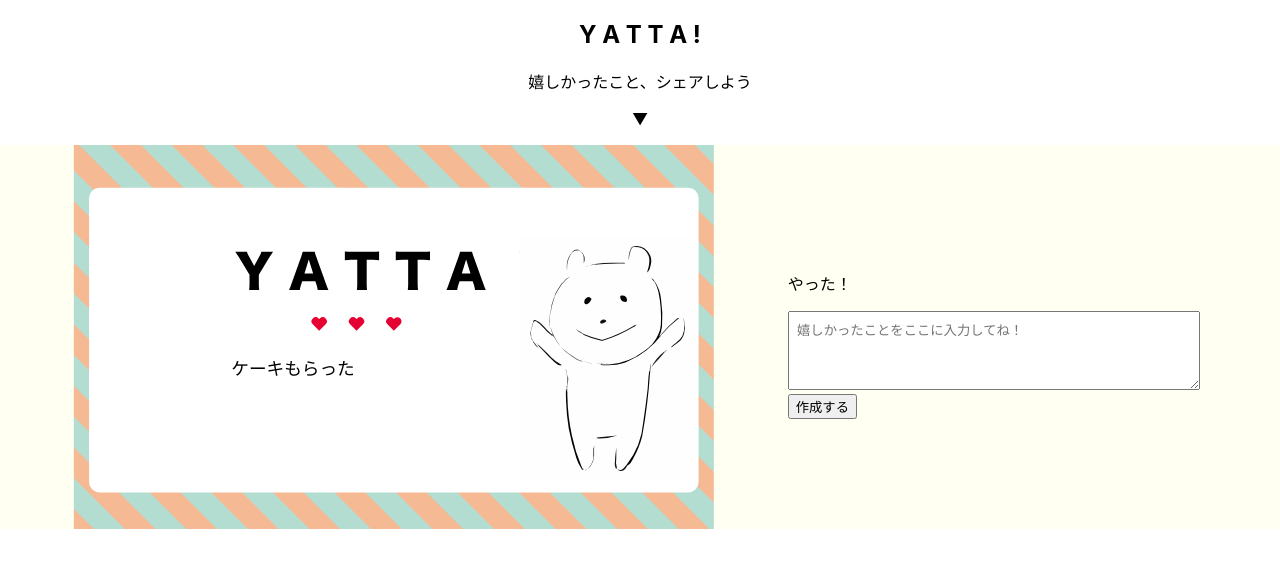
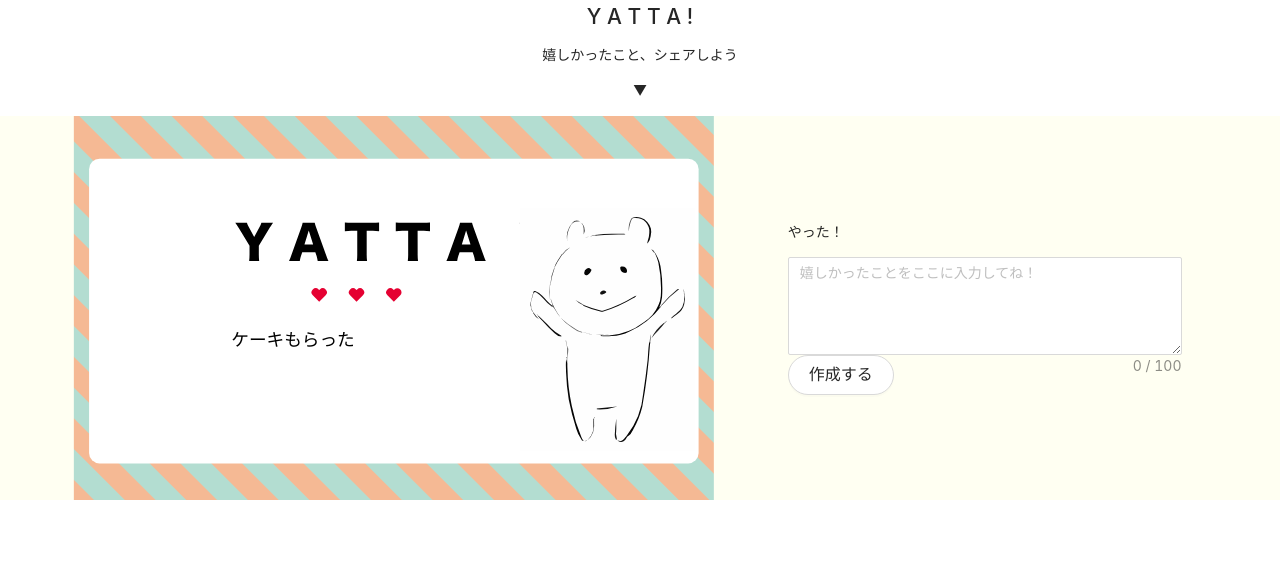
Before and after one commit to meg-engineer/yatta_react, a React (Create React App) app: page / in a window 1280 px wide. Shown: the top 568 px of the page. Built offline with nearby package versions, Linux system fonts and the light colour scheme.

Commit message:
Buttonデザイン修正

```diff
--- a/package.json
+++ b/package.json
@@ -6,6 +6,7 @@
     "@testing-library/jest-dom": "^5.11.9",
     "@testing-library/react": "^11.2.3",
     "@testing-library/user-event": "^12.6.2",
+    "antd": "^4.12.2",
     "firebase": "^8.2.5",
     "react": "^17.0.1",
     "react-dom": "^17.0.1",
--- a/src/App.jsx
+++ b/src/App.jsx
@@ -1,5 +1,6 @@
 import React from "react";
 import { BrowserRouter as Router, Route } from "react-router-dom";
+import "antd/dist/antd.css";
 
 import Home from "./pages/Home";
 import Post from "./pages/Post";
--- a/src/pages/Home.jsx
+++ b/src/pages/Home.jsx
@@ -1,12 +1,14 @@
 import React, { useState, useRef } from "react";
 import { useHistory } from "react-router-dom";
 import firebase from "../firebase";
+import { Input, Button } from "antd";
 import Header from "../components/Header";
 import SvgCard from "../components/SvgCard";
 import SvgTitle from "../components/SvgTitle";
 import SvgImg from "../components/SvgImg";
 
 const Home = () => {
+  const { TextArea } = Input;
   const history = useHistory();
   const svgCard = useRef(null);
   const [text, setText] = useState("ケーキもらった");
@@ -165,22 +167,20 @@ const Home = () => {
         <div style={{ width: "50%" }}>
           <p>やった！</p>
           <div>
-            <textarea
-              v-model="text"
-              type="text"
-              maxlength="100"
-              minlength="1"
+            <TextArea
+              rows={4}
+              showCount
+              maxLength={100}
+              minlength={1}
+              style={{ width: "80%" }}
               required
-              rows="4"
-              className="textarea"
-              style={{ width: "80%", padding: "0.625em", resize: "vertical" }}
               onChange={createMessage}
               placeholder="嬉しかったことをここに入力してね！"
-            ></textarea>
+            />
             <div>
-              <button type="button" onClick={createCard}>
+              <Button size="large" shape="round" onClick={createCard}>
                 作成する
-              </button>
+              </Button>
             </div>
           </div>
         </div>
--- a/src/pages/Post.jsx
+++ b/src/pages/Post.jsx
@@ -1,6 +1,8 @@
 import React, { useState, useEffect } from "react";
 import { Link, useParams } from "react-router-dom";
 import firebase from "../firebase";
+import { Button } from "antd";
+import { TwitterOutlined } from "@ant-design/icons";
 import Header from "../components/Header";
 
 const Post = () => {
@@ -36,14 +38,21 @@ const Post = () => {
         <div>
           <img src={post.url} alt="Card image cap" />
         </div>
-        <div>
-          <Link to={{ pathname: twUrl }} target="_blank">
-            <button type="button">twitterで共有する</button>
-          </Link>
-          <Link to="/">
-            <button type="button">もどる</button>
-          </Link>
-        </div>
+        <container>
+          <div>
+            <Link to={{ pathname: twUrl }} target="_blank">
+              <Button shape="round" type="primary" icon={<TwitterOutlined />}>
+                Twitterで共有する
+              </Button>
+            </Link>
+          </div>
+          <div>
+            {" "}
+            <Link to="/">
+              <Button shape="round">もどる</Button>
+            </Link>
+          </div>
+        </container>
       </div>
     </div>
   );
```
Also changed, not shown: 2 other files (tests, documents, lock files or other folders).
